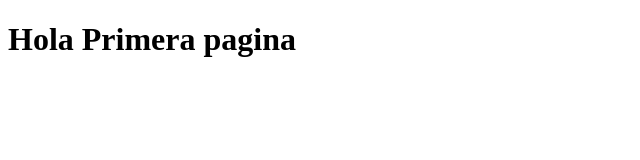
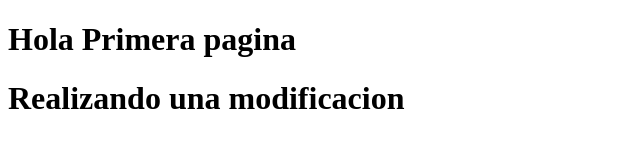
Before and after one commit to fersilent/git-curso-test, a plain HTML site: page index.html in a window 1280 px wide. Shown: the whole page, without its empty margins (0-640 px from the left). Drawn offline with Linux system fonts and the light colour scheme.

Commit message:
El index.html tiene una nueva etiqueta

```diff
--- a/index.html
+++ b/index.html
@@ -6,5 +6,6 @@
   </head>
   <body>
     <h1>Hola Primera pagina</h1>
+    <h1>Realizando una modificacion</h1>
   </body>
 </html>
```
